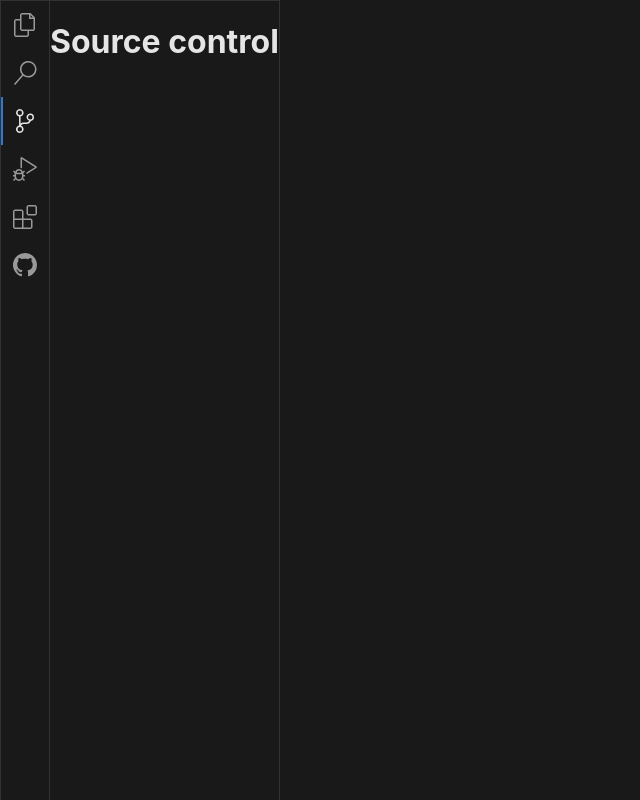
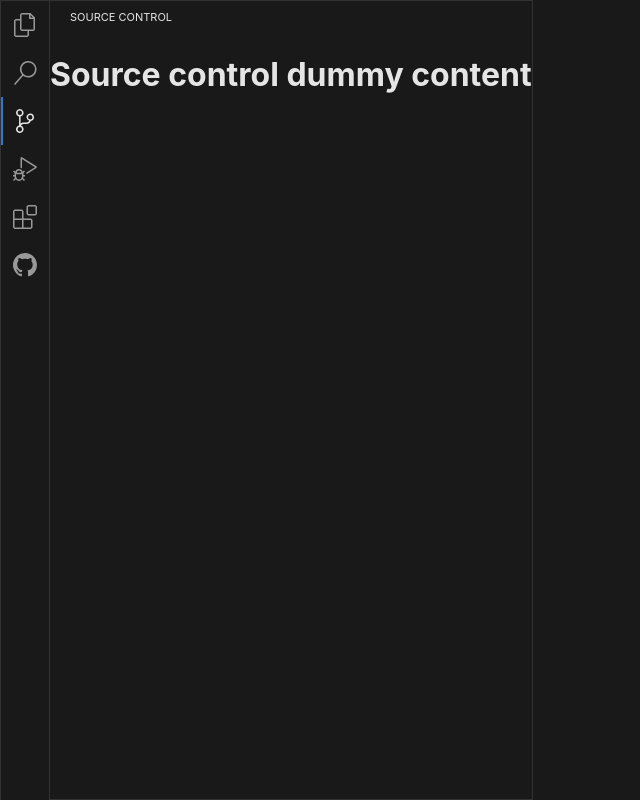
Before and after one commit to eventhorizongaming/editor-react, a React (Create React App) app: page / in a window 1280 px wide. Both pictures are taken after a click on the element 25 px from the left and 121 px from the top of the page. Shown: the top 800 px of the page, without its empty margins (0-640 px from the left). Built offline with nearby package versions, Linux system fonts and the light colour scheme.

Commit message:
fix: add sidebar titles

```diff
--- a/src/App.js
+++ b/src/App.js
@@ -11,28 +11,28 @@
   return (
     <Sidebar>
 
-      <SidebarTab icon={<VscFiles />}>
-        <h1 className="col-gray-90">Files</h1>
+      <SidebarTab icon={<VscFiles />} title="Explorer">
+        <h1 className="col-gray-90">Files dummy content</h1>
       </SidebarTab>
 
-      <SidebarTab icon={<VscSearch />}>
-        <h1 className="col-gray-90">Search</h1>
+      <SidebarTab icon={<VscSearch />} title="Search">
+        <h1 className="col-gray-90">Search dummy content</h1>
       </SidebarTab>
 
-      <SidebarTab icon={<VscSourceControl />}>
-        <h1 className="col-gray-90">Source control</h1>
+      <SidebarTab icon={<VscSourceControl />} title="Source control">
+        <h1 className="col-gray-90">Source control dummy content</h1>
       </SidebarTab>
 
-      <SidebarTab icon={<VscDebugAlt />}>
-        <h1 className="col-gray-90">Debugger</h1>
+      <SidebarTab icon={<VscDebugAlt />} title="Run and Debug">
+        <h1 className="col-gray-90">Debugger dummy content</h1>
       </SidebarTab>
 
-      <SidebarTab icon={<VscExtensions />}>
-        <h1 className="col-gray-90">Extensions</h1>
+      <SidebarTab icon={<VscExtensions />} title="Extensions">
+        <h1 className="col-gray-90">Extensions dummy content</h1>
       </SidebarTab>
 
-      <SidebarTab icon={<VscGithubInverted />}>
-        <h1 className="col-gray-90">GitHub</h1>
+      <SidebarTab icon={<VscGithubInverted />} title="GitHub">
+        <h1 className="col-gray-90">GitHub dummy content</h1>
       </SidebarTab>
 
     </Sidebar>
--- a/src/components/sidebar/Sidebar.js
+++ b/src/components/sidebar/Sidebar.js
@@ -19,7 +19,7 @@
       <div className="sidebar-menu bg-gray-10">
         {sidebarIcons}
       </div>
-      <div className="sidebar-content bg-gray-10" tabindex="1">
+      <div className="sidebar-content bg-gray-10">
         {children[currentTab]}
       </div>
     </div>
--- a/src/components/sidebar/SidebarTab.js
+++ b/src/components/sidebar/SidebarTab.js
@@ -1,5 +1,10 @@
-function SidebarTab({ children }) {
-  return <>{children}</>;
+function SidebarTab({ title, children }) {
+  return <>
+    <div className="tab-heading">
+      <h2 className="col-gray-90 tab-title">{title}</h2>
+    </div>
+    <div className="tab-content" tabindex="2">{children}</div>
+  </>;
 }
 
 export { SidebarTab };
--- a/src/components/sidebar/styles.css
+++ b/src/components/sidebar/styles.css
@@ -1,10 +1,11 @@
 .sidebar {
   display: flex;
+  height: 100%;
 }
 
 .sidebar-menu {
   width: 48px;
-  height: 960px;
+  height: 100%;
   border: 1px solid var(--gray-20);
 }
 
@@ -28,11 +29,28 @@
 }
 
 .sidebar-content {
+  display: flex;
+  flex-direction: column;
   border: 1px solid var(--gray-20);
   margin-left: -1px;
 }
 
-.sidebar-content:focus {
+.sidebar-content .tab-heading {
+  padding-left: 20px;
+}
+
+.sidebar-content .tab-title {
+  text-transform: uppercase;
+  font-size: 11px;
+  font-weight: 400;
+  user-select: none;
+}
+
+.sidebar-content .tab-content {
+  height: 100%;
+}
+
+.sidebar-content .tab-content:focus {
   outline: #2d78d4 solid 1px;
   outline-offset: -2px;
 }
```
